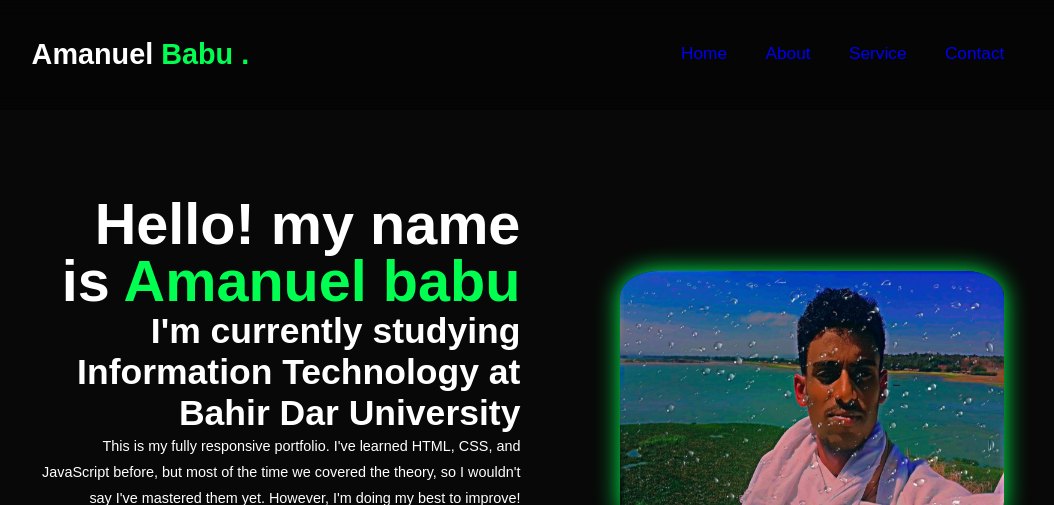
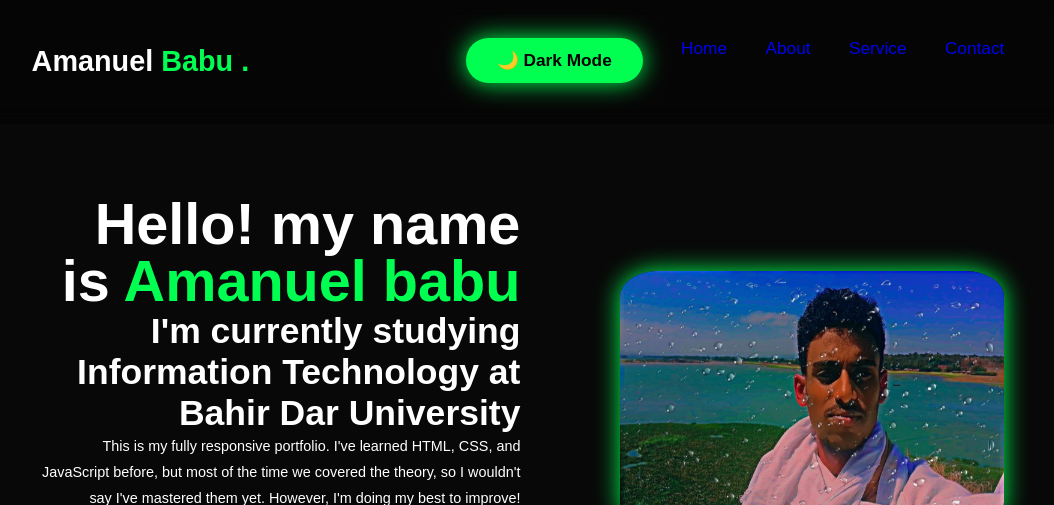
Before and after one commit to Amanu-pixel/aman-s-portfolio, a plain HTML site: page index.html in a window 1280 px wide. Shown: the top 505 px of the page, without its empty margins (122-1176 px from the left). Drawn offline with nearby package versions, Linux system fonts and the light colour scheme.

Commit message:
Update index.html

```diff
--- a/index.html
+++ b/index.html
@@ -14,6 +14,7 @@
         <a href="#home" class="logo">Amanuel <span>Babu .</span></a>
         <i class="bx bx-menu" id="menu-icon">   </i>
         <nav class="navbar">
+          <button id="theme-toggle" class="btn">🌙 Dark Mode</button>
             <a href="#home">Home</a>
             <a href="#about">About</a>
             <a href="#service">Service</a>
```
